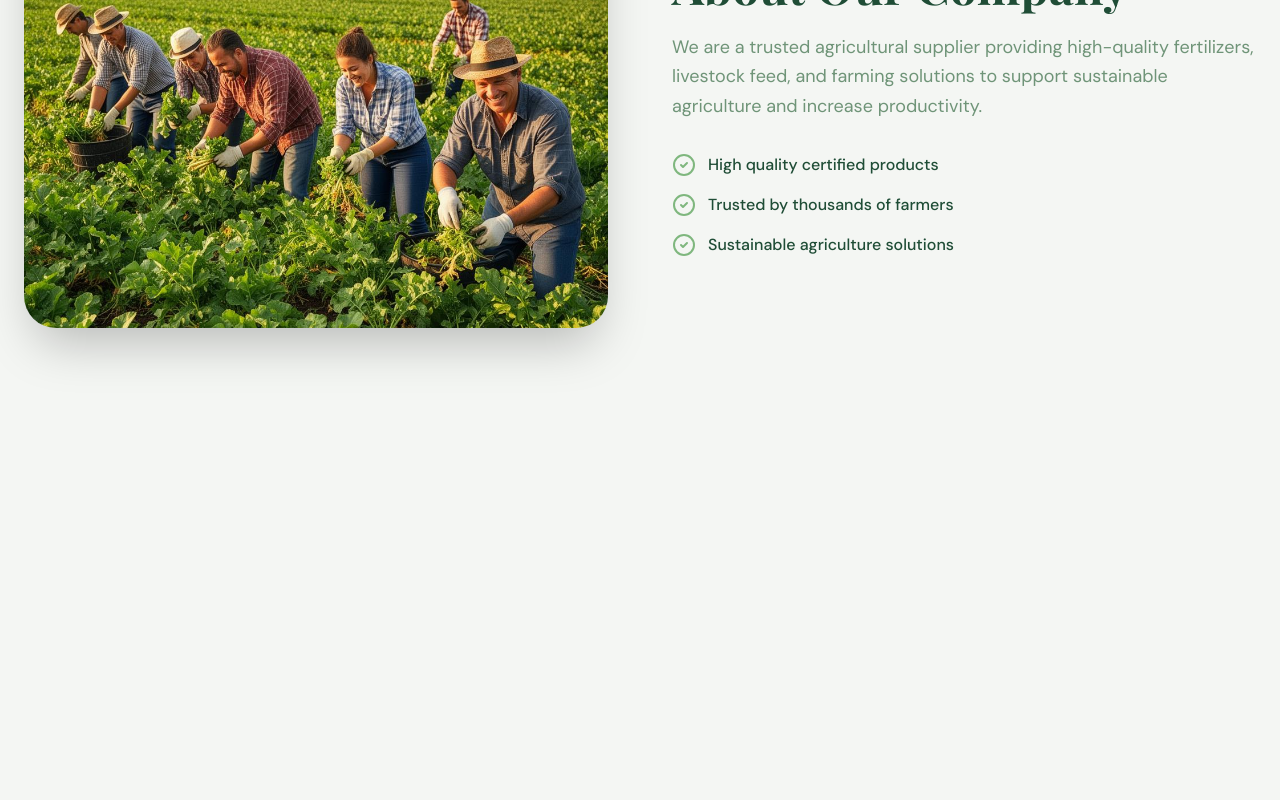
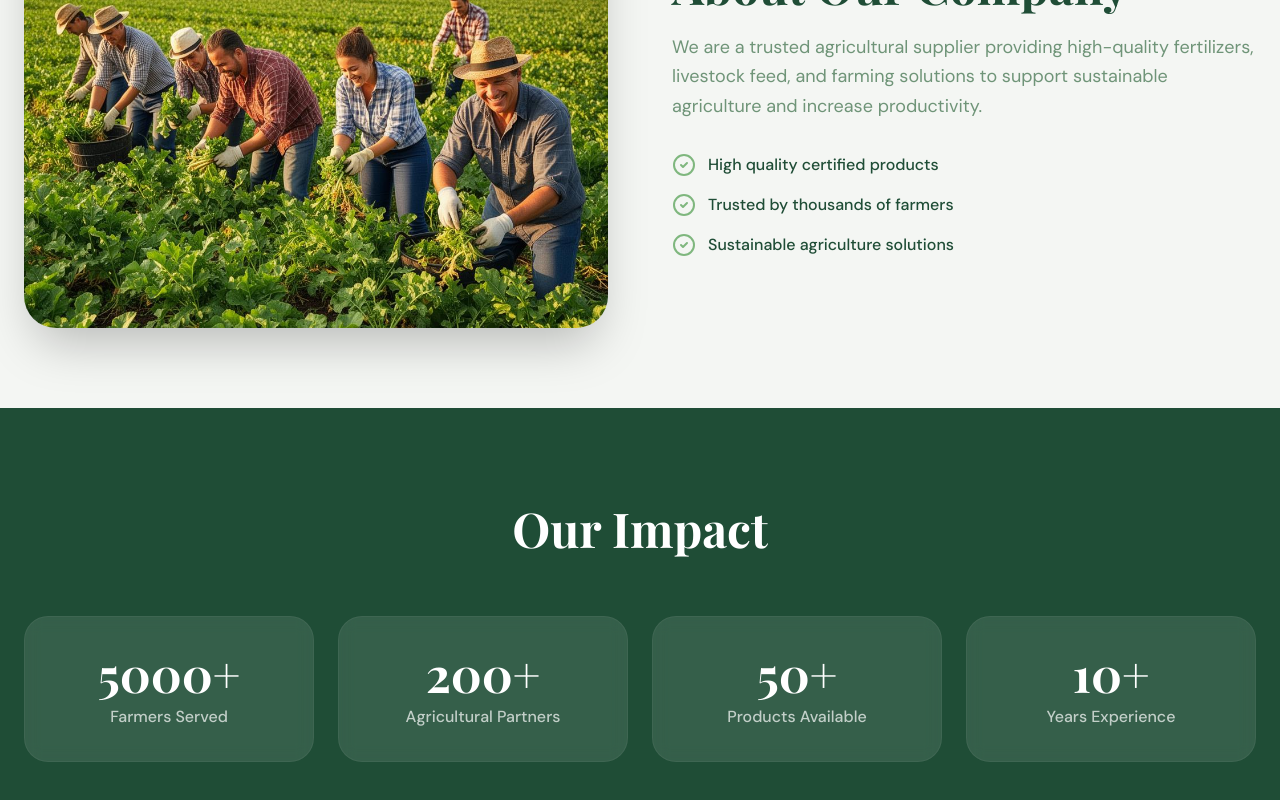
Before and after one commit to Leeroyakbar/greengrow-agri, a React (Vite) app: page / in a window 1280 px wide. Shown: the part 1495-2295 px from the top of the page. Before the commit the page ends 1903 px from the top, so only its background shows below. Built offline with nearby package versions, Linux system fonts and the light colour scheme; a web font is replaced by a local one.

Commit message:
create impact section

```diff
--- a/src/App.tsx
+++ b/src/App.tsx
@@ -1,5 +1,6 @@
 import About from "./components/About"
 import Hero from "./components/Hero"
+import Impact from "./components/Impact"
 import Navbar from "./components/Navbar"
 import ShopByCategory from "./components/ShopByCategory"
 
@@ -10,6 +11,7 @@ function App() {
       <Hero />
       <ShopByCategory />
       <About />
+      <Impact />
     </div>
   )
 }
--- /dev/null
+++ b/src/components/Impact.tsx
@@ -0,0 +1,46 @@
+import { motion } from "framer-motion"
+
+const stats = [
+  { label: "Farmers Served", value: "5000+" },
+  { label: "Agricultural Partners", value: "200+" },
+  { label: "Products Available", value: "50+" },
+  { label: "Years Experience", value: "10+" },
+]
+
+const containerVariants = {
+  hidden: { opacity: 0 },
+  visible: {
+    opacity: 1,
+    transition: { staggerChildren: 0.2 },
+  },
+}
+
+const itemVariants = {
+  hidden: { opacity: 0, y: 20 },
+  visible: { opacity: 1, y: 0, transition: { duration: 0.6 } },
+}
+
+const Impact = () => {
+  return (
+    <section id="impact" className="py-24 bg-primary text-white">
+      <div className="max-w-7xl mx-auto px-6">
+        {/* Title */}
+        <div className="text-center mb-16">
+          <h2 className="font-display text-4xl md:text-5xl font-bold">Our Impact</h2>
+        </div>
+
+        {/* Stats Grid */}
+        <motion.div variants={containerVariants} initial="hidden" whileInView="visible" viewport={{ once: true }} className="grid grid-cols-2 md:grid-cols-4 gap-6">
+          {stats.map((stat, index) => (
+            <motion.div key={index} variants={itemVariants} className="bg-white/10 backdrop-blur-sm p-8 rounded-3xl text-center border border-white/5 hover:bg-white/15 transition-all">
+              <h3 className="font-display text-4xl md:text-5xl font-bold mb-2">{stat.value}</h3>
+              <p className="text-white/70 font-medium text-sm md:text-base">{stat.label}</p>
+            </motion.div>
+          ))}
+        </motion.div>
+      </div>
+    </section>
+  )
+}
+
+export default Impact
```
